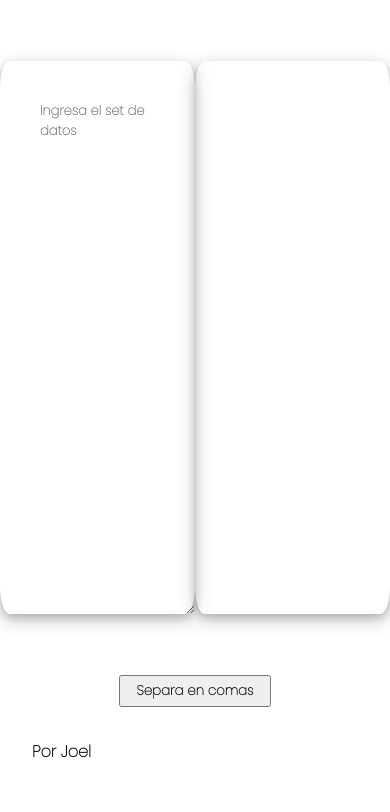
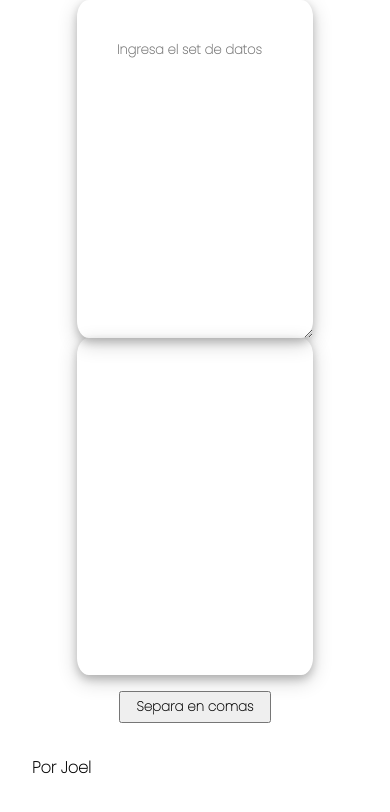
Before and after one commit to joeldelcastillo/Comas, a plain HTML site: page index.html in a window 390 px wide. Drawn offline with nearby package versions, Linux system fonts and the light colour scheme.

Commit message:
responsive

```diff
--- a/styles.css
+++ b/styles.css
@@ -39,6 +39,16 @@ button {
   padding: 1% 4%;
 }
 
+@media screen and (max-width: 420px) {
+  .container {
+    flex-direction: column;
+  }
+
+  button {
+    margin-top: 4%;
+  }
+}
+
 .creditos {
   display: flex;
   margin: 2rem;
```
